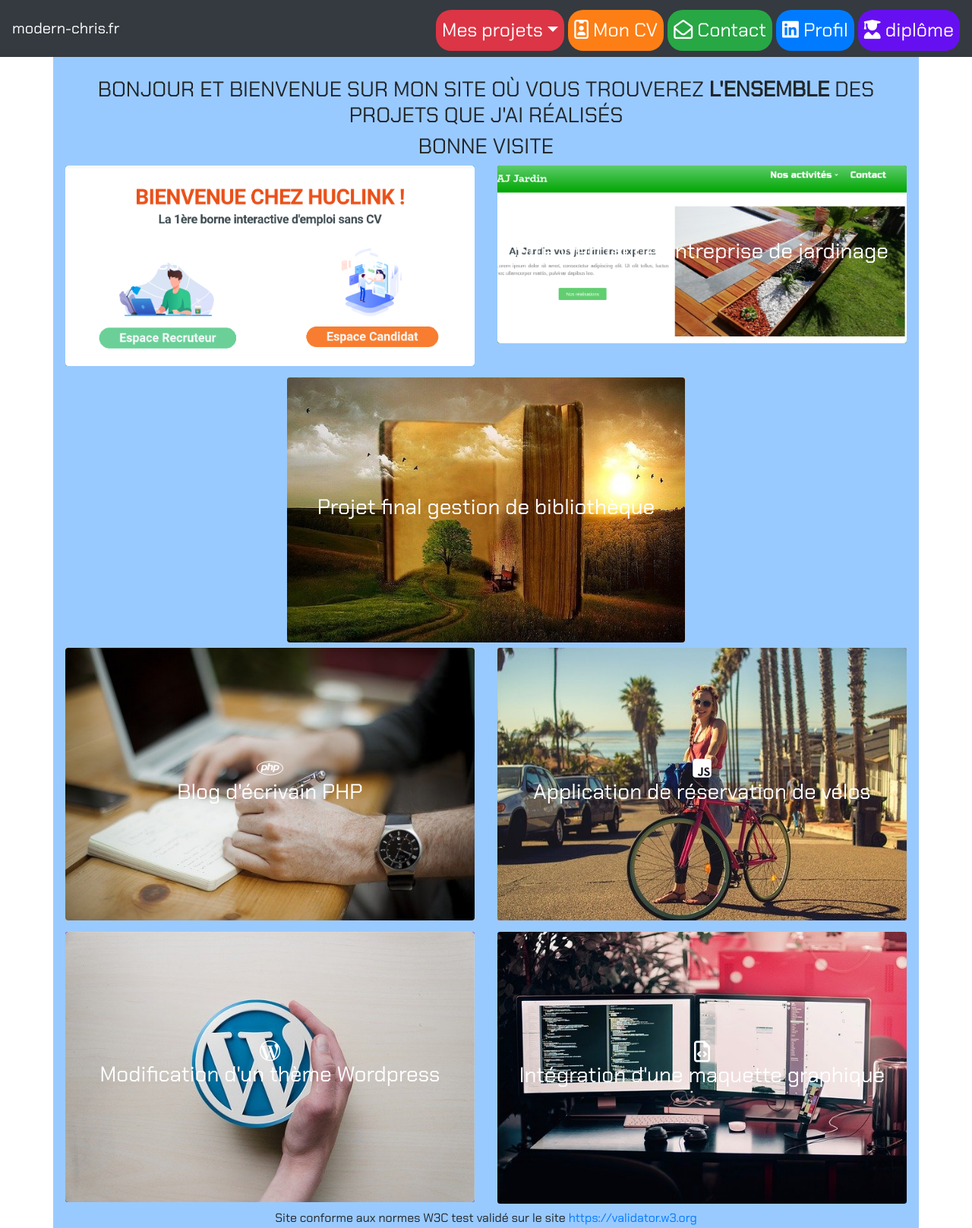
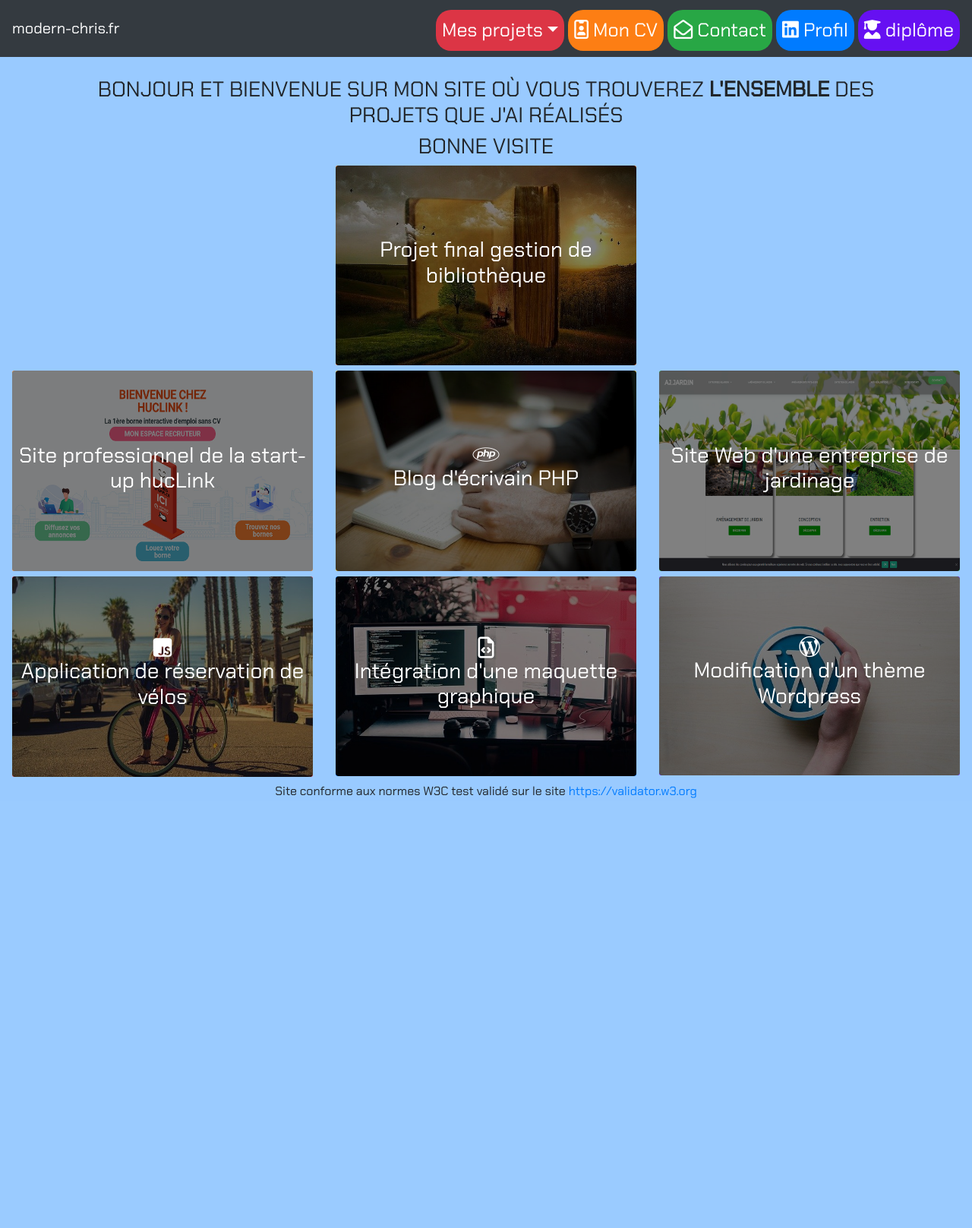
Before and after one commit to cidja/modern-chris-complete, a PHP site: page / in a window 1280 px wide. Shown: the whole page at 76% size. After the commit the page ends 1051 px from the top, so only its background shows below. Run offline with PHP 8.4, Linux system fonts and the light colour scheme; some libraries are stand-ins or nearby versions.

Commit message:
modification mise en page de la page d'accueil, 1 3 3, modification title url

```diff
--- a/public/css/style.css
+++ b/public/css/style.css
@@ -167,7 +167,9 @@ font-size: 30px;} */
 is where I put all css property for homepage--------------------------------*/
 
 /* -------------------part for container in home selection and in different parts projects ---------*/
-
+.imgContainer{
+    filter: brightness(50%);
+}
 .textInnerImg{ /*for text in image at home */
     position: absolute;
     top: 0;
@@ -188,19 +190,29 @@ is where I put all css property for homepage--------------------------------*/
     border-radius: 20px;
 } */
 
+/* -----------------Element huclink (huclink) -------------------------*/
+#elementhuclink{animation: huclink 1.5s;}
+@keyframes huclink{
+    from{transform: translateX(-100%);}
+    to{transform: translateX(0%);}}
+#cadrehuclink{background-color: var(--orange) !important;}
+
+#bigContainerHuclink{/* pour le cadre autour des images sur le home */
+    background-color: var(--pastel-orange);} /* source: https://colorhunt.co/palette/153787 */
+
 /* -----------------Element ajjardin -------------------------*/
 #elementajjardin{animation: appearaj 1.5s;}
 @keyframes appearaj{
-    from{transform: translateX(-100%);}
+    from{transform: translateX(100%);}
     to{transform: translateX(0%);}}
 #cadreaj{background-color: var(--green) !important;}
 
  #bigContainerAj{/* pour le cadre autour des images sur le home */
     background-color: var(--pastel-green);}
 
-/* -----------------Element p5 (il était une fois) -------------------------*/
-#elementp5{animation: appearp5 2.5s;}
-@keyframes appearp5{
+/* -----------------Element apparition (il était une fois) -------------------------*/
+#apparition{animation: apparition 1.5s;}
+@keyframes apparition{
     from{transform: rotateY(90deg);}
     to{transform: rotateY(0deg);}}
 #cadrep5{background-color: var(--orange) !important;}
@@ -208,6 +220,11 @@ is where I put all css property for homepage--------------------------------*/
  #bigContainerp5{/* pour le cadre autour des images sur le home */
     background-color:var(--pastel-orange);} */
 
+/* -----------------Element apparition (il était une fois) -------------------------*/
+#apparition2{animation: apparition2 2.5s;}
+@keyframes apparition2{
+    from{transform: rotateY(90deg);}
+    to{transform: rotateY(0deg);}}
 /* -----------------Element p4 (blog jean forteroche) -------------------------*/
 #elementp4{animation: appearp4 2s;}
 @keyframes appearp4{
@@ -221,7 +238,7 @@ is where I put all css property for homepage--------------------------------*/
 /* -----------------Element p3 (location vélo) -------------------------*/
 #elementp3{animation: appearp3 2.5s;}
 @keyframes appearp3{
-    from{transform: translateX(100%);}
+    from{transform: translateX(-100%);}
     to{transform: translateX(0%);}}
 #cadrep3{background-color: var(--red) !important;}
 
@@ -229,10 +246,10 @@ is where I put all css property for homepage--------------------------------*/
     background-color: var(--pastel-red);} /* source: https://colorhunt.co/palette/153787 */
 
 /* -----------------Element p2 (blog wordpress) -------------------------*/
-#elementp2{animation: appearp2 3s;}
+#elementp2{animation: appearp2 2.5s;}
 @keyframes appearp2{
-    from{transform: translateY(100%);}
-    to{transform: translateY(0%);}}
+    from{transform: translateX(100%);}
+    to{transform: translateX(0%);}}
 #cadrep2{background-color: var(--indigo) !important;}
 
  #bigContainerp2{/* pour le cadre autour des images sur le home */
--- a/view/frontend/home.php
+++ b/view/frontend/home.php
@@ -4,7 +4,7 @@ $title = "accueil";
 ob_start();
 ?>
 
-  <div class="container" id="bigContainer">
+  <div class="container-fluid" id="bigContainer">
 
     <div class="container">
       <div class="text-center align-items-center text-uppercase" id="paraTitle">
@@ -13,11 +13,32 @@ ob_start();
       </div>
     </div>
 
-    <div class='container' id="conteneur_portfolio">
+    <div class='container-fluid' id="conteneur_portfolio">
 
-    <div class="row mb-2"> <!--ajout d'un bloc pour mettre en avant le projet hucLink!-->
-        <div class="col-12 col-md-6 element d-flex justify-content-center" id="elementhuclink">
-          <div id="containerajHome" class="allContainerHome">
+
+
+
+
+    <div class="row">
+      <div class="col-md-4 offset-md-4" id="apparition">
+      <div id="containerp5Home" class="allContainerHome">
+            <a href="index.php?action=p5">
+              <figure class="c4-izmir c4-border-center" id="cadrep5">
+                <img class="imgContainer rounded img-fluid" src="./public/img/p5.jpg" alt="Image d'un livre ouvert pour signifier que le projet est un projet de gestion de bibliothèque">
+                <h3 class="textInnerImg" id="textP5"> Projet final gestion de bibliothèque </h3>
+                <figcaption>
+
+                </figcaption>
+              </figure>
+            </a>
+          </div>
+      </div>
+    </div>
+
+
+      <div class="row">
+        <div class="col-md-4" id="elementhuclink">
+        <div id="containerajHome" class="allContainerHome">
             <a href="https://huclink.fr">
               <figure class="c4-izmir c4-border-center" id="cadrehuclink">
                 <img class="imgContainer rounded img-fluid" src="./public/img/huclink.png" alt="présentation du site hucLInk">
@@ -29,10 +50,22 @@ ob_start();
             </a>
           </div>
         </div>
-
-
-        <div class="col-12 col-md-6 element d-flex justify-content-center" id="elementajjardin">
-          <div id="containerajHome" class="allContainerHome">
+        <div class="col-md-4" id="apparition">
+        <div id="containerp4Home" class="allContainerHome">
+            <a href="index.php?action=p4">
+              <figure class="c4-izmir c4-border-bottom-right" id="cadrep4">
+              <img class="imgContainer rounded img-fluid" src="./public/img/p4.jpg" alt="image montrant une main qui écrit sur un calepin avec un ordinateur portable en arrière plan">
+              <h3 class="textInnerImg" id="textP4"><i class="fab fa-php"></i> Blog d'écrivain PHP</h3>
+              <figcaption>
+                  <div class="c4-reveal-left">
+                  </div>
+                </figcaption>
+              </figure>
+            </a>
+          </div>
+        </div>
+        <div class="col-md-4" id="elementajjardin">
+        <div id="containerajHome" class="allContainerHome">
             <a href="https://ajjardin.fr">
               <figure class="c4-izmir c4-border-center" id="cadreaj">
                 <img class="imgContainer rounded img-fluid" src="./public/img/ajjardin.png" alt="">
@@ -46,40 +79,10 @@ ob_start();
         </div>
       </div>
 
-      <div class="d-flex justify-content-center"> <!--pour centrer l'image dans la div!-->
-        <div class="col-12 col-md-6 element d-flex justify-content-center" id="elementp5">
-          <div id="containerp5Home" class="allContainerHome">
-            <a href="index.php?action=p5">
-              <figure class="c4-izmir c4-border-center" id="cadrep5">
-                <img class="imgContainer rounded img-fluid" src="./public/img/p5.jpg" alt="Image d'un livre ouvert pour signifier que le projet est un projet de gestion de bibliothèque">
-                <h3 class="textInnerImg" id="textP5"> Projet final gestion de bibliothèque </h3>
-                <figcaption>
 
-                </figcaption>
-              </figure>
-            </a>
-          </div>
-        </div>
-      </div>
-
-      <div class="row mb-2">
-        <div class='col-12 col-md-6 element' id="elementp4">
-          <div id="containerp4Home" class="allContainerHome">
-            <a href="index.php?action=p4">
-              <figure class="c4-izmir c4-border-bottom-right" id="cadrep4">
-              <img class="imgContainer rounded img-fluid" src="./public/img/p4.jpg" alt="image montrant une main qui écrit sur un calepin avec un ordinateur portable en arrière plan">
-              <h3 class="textInnerImg" id="textP4"><i class="fab fa-php"></i> Blog d'écrivain PHP</h3>
-              <figcaption>
-                  <div class="c4-reveal-left">
-                  </div>
-                </figcaption>
-              </figure>
-            </a>
-          </div>
-        </div>
-
-        <div class='col-12 col-md-6 element' id="elementp3">
-          <div id="containerp3Home" class="allContainerHome">
+      <div class="row">
+        <div class="col-md-4" id="elementp3">
+        <div id="containerp3Home" class="allContainerHome">
             <a href='index.php?action=p3'>
               <figure class="c4-izmir c4-border-bottom-left" id="cadrep3">
                 <img class='imgContainer rounded img-fluid' src='./public/img/p3.jpg' alt="projet 3 l'image est une femme blonde en débardeur et leggings de style californienne qui pose sur une route avec un vélo en premier plan et en arrière plan la mer" />
@@ -92,11 +95,22 @@ ob_start();
             </a>
           </div>
         </div>
-      </div>
-
-      <div class="row">
-        <div class=' col-12 col-md-6 element' id="elementp2">
-          <div id="containerp2Home" class="allContainerHome">
+        <div class="col-md-4" id="apparition">
+        <div id="containerp1Home" class="allContainerHome">
+            <a href='index.php?action=p1'>
+              <figure class="c4-izmir c4-border-top-left" id="cadrep1">
+                <img  class='imgContainer rounded img-fluid' src='./public/img/p1.jpg' alt='projet web agency, image montrant deux écran de pc allumé avec des lignes de code et un iphone est posé à la verticale sur la droite du bureau' />
+                <h3 class="textInnerImg" id="textP1"><i class="far fa-file-code"></i> Intégration d'une maquette graphique</h3>
+                <figcaption>
+                <div class="c4-reveal-right">
+                </div>
+              </figcaption>
+              </figure>
+            </a>
+          </div>
+        </div>
+        <div class="col-md-4" id="elementp2">
+        <div id="containerp2Home" class="allContainerHome">
             <a href='index.php?action=p2'>
               <figure class="c4-izmir c4-border-top-right" id="cadrep2">
                 <img class='imgContainer rounded img' src='./public/img/p2.jpg' alt='projet wordpress image affiche le logo wordpress (la lettre w blanche dans un rond bleu) qui est entouré par une main droite ' />
@@ -105,21 +119,6 @@ ob_start();
                   <div class="c4-reveal-left">
                   </div>
                 </figcaption>
-              </figure>
-            </a>
-          </div>
-        </div>
-
-        <div class='col-12 col-md-6 element' id="elementp1">
-          <div id="containerp1Home" class="allContainerHome">
-            <a href='index.php?action=p1'>
-              <figure class="c4-izmir c4-border-top-left" id="cadrep1">
-                <img  class='imgContainer rounded img-fluid' src='./public/img/p1.jpg' alt='projet web agency, image montrant deux écran de pc allumé avec des lignes de code et un iphone est posé à la verticale sur la droite du bureau' />
-                <h3 class="textInnerImg" id="textP1"><i class="far fa-file-code"></i> Intégration d'une maquette graphique</h3>
-                <figcaption>
-                <div class="c4-reveal-right">
-                </div>
-              </figcaption>
               </figure>
             </a>
           </div>
--- a/view/frontend/template.php
+++ b/view/frontend/template.php
@@ -23,7 +23,7 @@
 
 
 <nav class="navbar fixed-top navbar-expand-lg navbar-dark  bg-dark" >
-      <a class="navbar-brand" href="index.php?action=home" id="brand">
+      <a class="navbar-brand" href="/" id="brand">
         modern-chris.fr
       </a>
     <!--bouton quand écran petit pour le menu-->
@@ -50,7 +50,7 @@
           <a class="nav-link" id="cvLink" href="index.php?action=cv" ><i class="far fa-id-badge"></i>  Mon CV</a>
         </li>
         <li class="nav-item">
-          <a class="nav-link" id="mailLink" href="mailto:christian@linternaute-averti.fr?subject=message de l'internaute averti"><i class="far fa-envelope-open"></i>  Contact</a>
+          <a class="nav-link" id="mailLink" href="mailto:christian@netc.eu?subject=message de modern-chris"><i class="far fa-envelope-open"></i>  Contact</a>
         </li>
         <li class="nav-item">
           <a class="nav-link" id="linkedInLink" href="https://fr.linkedin.com/in/christian-georges-7595a1141?trk=profile-badge-cta"><i class="fab fa-linkedin"></i>  Profil</a>
```
Also changed, not shown: public/img/ajjardin.png, public/img/huclink.png.
